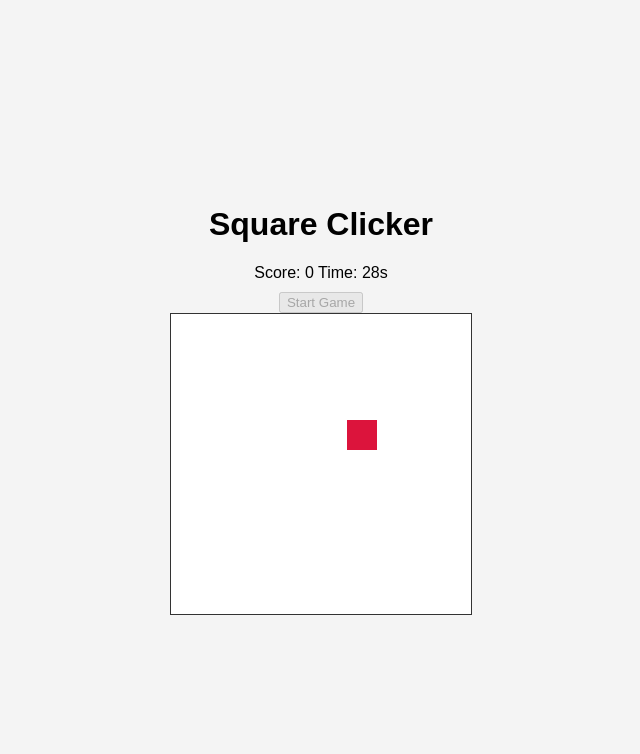
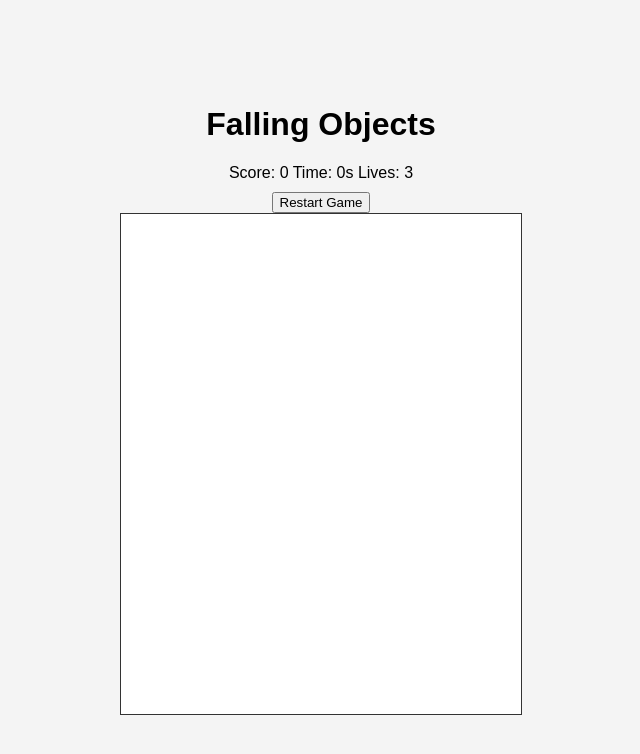
Before and after one commit to luibaraj/codex-experimenting, a plain HTML site: page index.html in a window 1280 px wide. Both pictures are taken after a click on the button "Start Game". Shown: the whole page, without its empty margins (319-959 px from the left). Drawn offline with Linux system fonts and the light colour scheme.

Commit message:
Add falling objects game

```diff
--- a/index.html
+++ b/index.html
@@ -3,19 +3,20 @@
 <head>
     <meta charset="UTF-8">
     <meta name="viewport" content="width=device-width, initial-scale=1.0">
-    <title>Square Clicker</title>
+    <title>Falling Objects</title>
     <link rel="stylesheet" href="style.css">
 </head>
 <body>
     <div class="game-container">
-        <h1>Square Clicker</h1>
+        <h1>Falling Objects</h1>
         <div class="info">
             <span>Score: <span id="score">0</span></span>
-            <span>Time: <span id="time">30</span>s</span>
+            <span>Time: <span id="time">60</span>s</span>
+            <span>Lives: <span id="lives">3</span></span>
         </div>
         <button id="startBtn">Start Game</button>
         <div id="gameArea" class="game-area">
-            <div id="target" class="target hidden"></div>
+            <div id="player" class="player hidden"></div>
         </div>
     </div>
     <script src="script.js"></script>
--- a/script.js
+++ b/script.js
@@ -1,55 +1,122 @@
-function randomPosition(max) {
-    return Math.floor(Math.random() * max);
-}
-
 document.addEventListener('DOMContentLoaded', () => {
     const scoreEl = document.getElementById('score');
     const timeEl = document.getElementById('time');
+    const livesEl = document.getElementById('lives');
     const startBtn = document.getElementById('startBtn');
-    const target = document.getElementById('target');
+    const player = document.getElementById('player');
     const gameArea = document.getElementById('gameArea');
 
     let score = 0;
-    let timeLeft = 30;
-    let timerInterval;
+    let timeLeft = 60;
+    let lives = 3;
+    let gameInterval;
+    let spawnInterval;
+    const objects = [];
+    const playerSpeed = 7;
 
-    function moveTarget() {
-        const maxX = gameArea.clientWidth - target.offsetWidth;
-        const maxY = gameArea.clientHeight - target.offsetHeight;
-        target.style.left = randomPosition(maxX) + 'px';
-        target.style.top = randomPosition(maxY) + 'px';
+    function randomPosition(max) {
+        return Math.floor(Math.random() * max);
+    }
+
+    function isColliding(a, b) {
+        const aRect = a.getBoundingClientRect();
+        const bRect = b.getBoundingClientRect();
+        return !(
+            aRect.right < bRect.left ||
+            aRect.left > bRect.right ||
+            aRect.bottom < bRect.top ||
+            aRect.top > bRect.bottom
+        );
+    }
+
+    function movePlayer(dx) {
+        const maxX = gameArea.clientWidth - player.offsetWidth;
+        const newLeft = Math.min(maxX, Math.max(0, player.offsetLeft + dx));
+        player.style.left = newLeft + 'px';
+    }
+
+    document.addEventListener('keydown', (e) => {
+        if (e.key === 'ArrowLeft' || e.key.toLowerCase() === 'a') {
+            movePlayer(-playerSpeed);
+        }
+        if (e.key === 'ArrowRight' || e.key.toLowerCase() === 'd') {
+            movePlayer(playerSpeed);
+        }
+    });
+
+    function spawnObject() {
+        const obj = document.createElement('div');
+        obj.classList.add('object');
+        if (Math.random() < 0.8) {
+            obj.classList.add('good');
+        } else {
+            obj.classList.add('bad');
+        }
+        const maxX = gameArea.clientWidth - 30;
+        obj.style.left = randomPosition(maxX) + 'px';
+        obj.style.top = '-30px';
+        gameArea.appendChild(obj);
+        objects.push(obj);
+    }
+
+    function updateObjects() {
+        for (let i = objects.length - 1; i >= 0; i--) {
+            const obj = objects[i];
+            obj.style.top = obj.offsetTop + 2 + 'px';
+            if (obj.offsetTop > gameArea.clientHeight) {
+                obj.remove();
+                objects.splice(i, 1);
+                continue;
+            }
+            if (isColliding(obj, player)) {
+                if (obj.classList.contains('good')) {
+                    score++;
+                    scoreEl.textContent = score;
+                } else {
+                    lives--;
+                    livesEl.textContent = lives;
+                    if (lives <= 0) {
+                        endGame();
+                    }
+                }
+                obj.remove();
+                objects.splice(i, 1);
+            }
+        }
     }
 
     function endGame() {
-        clearInterval(timerInterval);
-        target.classList.add('hidden');
+        clearInterval(gameInterval);
+        clearInterval(spawnInterval);
+        objects.forEach((o) => o.remove());
+        objects.length = 0;
+        player.classList.add('hidden');
         startBtn.disabled = false;
         startBtn.textContent = 'Restart Game';
     }
 
     function startGame() {
         score = 0;
-        timeLeft = 30;
+        timeLeft = 60;
+        lives = 3;
         scoreEl.textContent = score;
         timeEl.textContent = timeLeft;
+        livesEl.textContent = lives;
         startBtn.disabled = true;
-        target.classList.remove('hidden');
-        moveTarget();
-        timerInterval = setInterval(() => {
+        player.classList.remove('hidden');
+        player.style.left = (gameArea.clientWidth - player.offsetWidth) / 2 + 'px';
+
+        spawnObject();
+        spawnInterval = setInterval(spawnObject, 1000);
+        gameInterval = setInterval(() => {
             timeLeft--;
             timeEl.textContent = timeLeft;
+            updateObjects();
             if (timeLeft <= 0) {
                 endGame();
             }
-        }, 1000);
+        }, 20);
     }
-
-    target.addEventListener('click', () => {
-        if (timeLeft <= 0) return;
-        score++;
-        scoreEl.textContent = score;
-        moveTarget();
-    });
 
     startBtn.addEventListener('click', startGame);
 });
--- a/style.css
+++ b/style.css
@@ -18,19 +18,34 @@ body {
 
 .game-area {
     position: relative;
-    width: 300px;
-    height: 300px;
+    width: 400px;
+    height: 500px;
     background: #fff;
     border: 1px solid #333;
+    overflow: hidden;
     margin: 0 auto;
 }
 
-.target {
+.player {
+    position: absolute;
+    bottom: 0;
+    width: 40px;
+    height: 40px;
+    background: royalblue;
+}
+
+.object {
     position: absolute;
     width: 30px;
     height: 30px;
+}
+
+.good {
+    background: gold;
+}
+
+.bad {
     background: crimson;
-    cursor: pointer;
 }
 
 .hidden {
```
